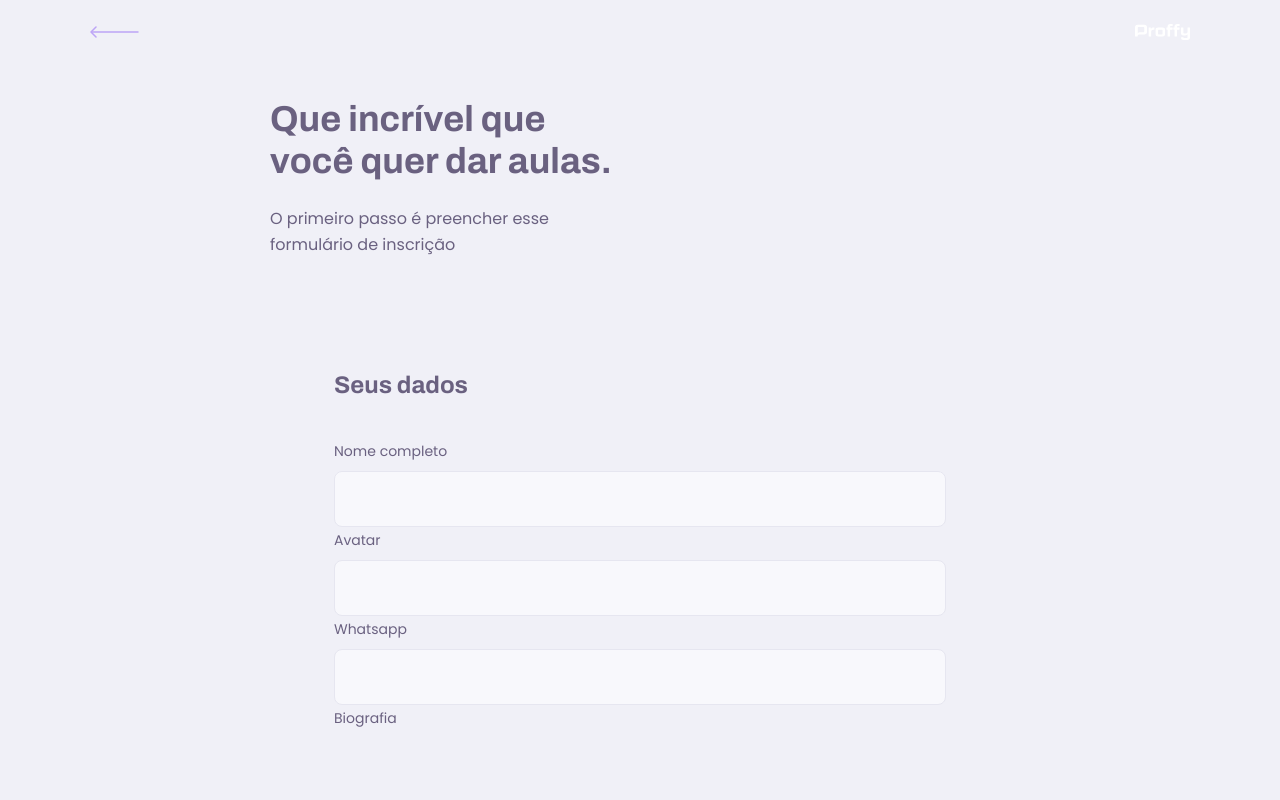
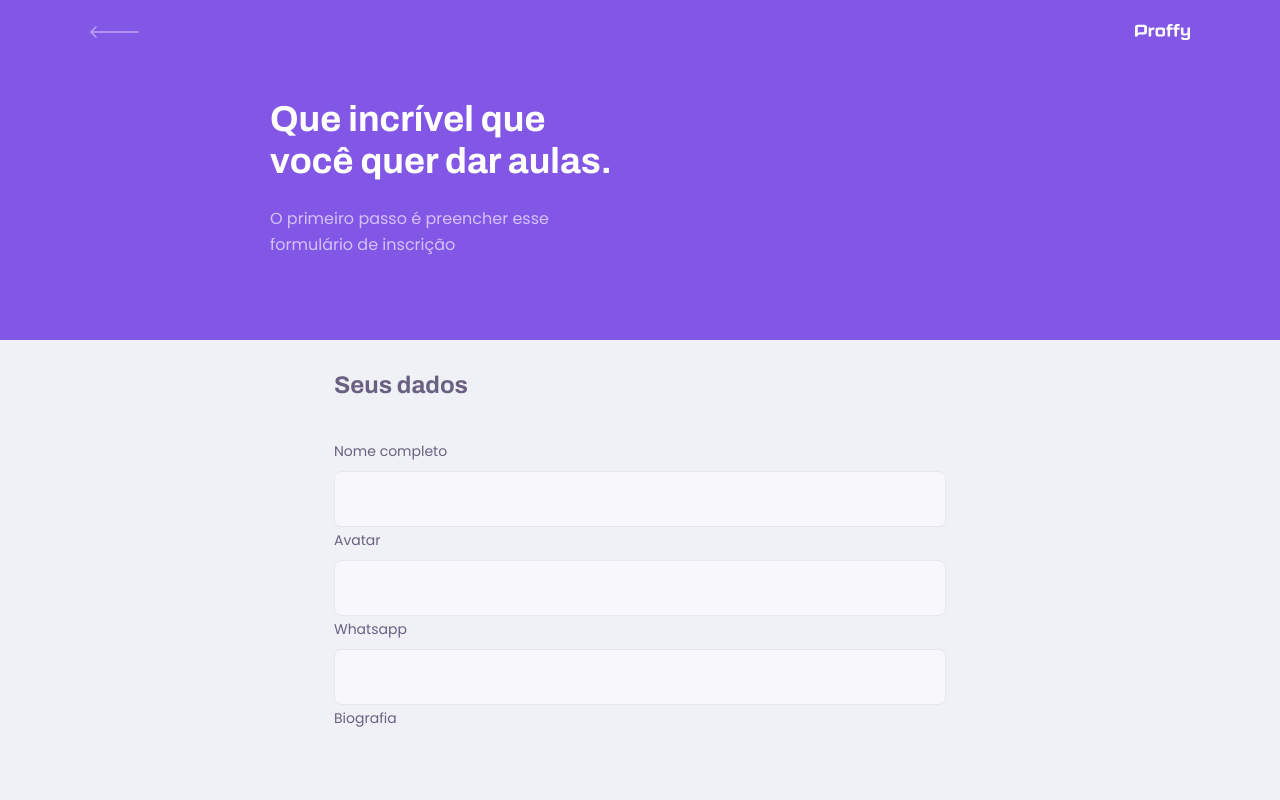
Before and after one commit to EliasGcf/proffy, a React (Create React App) app in the folder packages/web/: page /give-classes in a window 1280 px wide. Shown: the top 800 px of the page. Built offline with nearby package versions, Linux system fonts and the light colour scheme.

Commit message:
chore(web): Change PageHeader styles to Styled-Component

```diff
--- a/packages/web/src/components/PageHeader/index.tsx
+++ b/packages/web/src/components/PageHeader/index.tsx
@@ -4,7 +4,7 @@ import { Link } from 'react-router-dom';
 import logoImg from '../../assets/images/logo.svg';
 import backIcon from '../../assets/images/icons/back.svg';
 
-import './styles.css';
+import { HeaderContainer, TopBarContainer, HeaderContent } from './styles';
 
 interface PageHeaderProps {
   title: string;
@@ -17,23 +17,23 @@ const PageHeader: React.FC<PageHeaderProps> = ({
   children,
 }) => {
   return (
-    <header className="page-header">
-      <div className="top-bar-container">
+    <HeaderContainer>
+      <TopBarContainer>
         <Link to="/">
           <img src={backIcon} alt="Voltar" />
         </Link>
 
         <img src={logoImg} alt="Proffy" />
-      </div>
+      </TopBarContainer>
 
-      <div className="header-content">
+      <HeaderContent>
         <strong>{title}</strong>
 
         {description && <p>{description}</p>}
 
         {children}
-      </div>
-    </header>
+      </HeaderContent>
+    </HeaderContainer>
   );
 };
 
--- a/packages/web/src/components/PageHeader/styles.css
+++ /dev/null
@@ -1,74 +0,0 @@
-.page-header {
-  display: flex;
-  flex-direction: column;
-  background: var(--color-primary)
-}
-
-.page-header .top-bar-container {
-  width: 90%;
-  margin: 0 auto;
-  display: flex;
-  align-items: center;
-  justify-content: space-between;
-  color: var(--color-text-in-primary);
-  padding: 1.6rem 0;
-}
-
-.page-header .top-bar-container a {
-  height: 3.2rem;
-  transition: opacity 0.2s;
-}
-
-.page-header .top-bar-container a:hover {
-  opacity: 0.6;
-}
-
-.page-header .top-bar-container > img {
-  height: 1.6rem;
-}
-
-.page-header .header-content {
-  width: 90%;
-  margin: 0 auto;
-  position: relative;
-  margin: 3.2rem auto;
-}
-
-.page-header .header-content strong {
-  font: 700 3.6rem Archivo;
-  line-height: 4.2rem;
-  color: var(--color-title-in-primary);
-}
-
-.page-header .header-content p {
-  max-width: 30rem;
-  font-size: 1.6rem;
-  line-height: 2.6rem;
-  color: var(--color-text-in-primary);
-  margin-top: 2.4rem;
-}
-
-@media (min-width: 700px) {
-  .page-header {
-    height: 340px;
-  }
-
-  .page-header .top-bar-container {
-    max-width: 1100px;
-  }
-
-  .page-header .header-content {
-    flex: 1;
-    max-width: 740px;
-    margin: 0 auto;
-    padding-bottom: 48px;
-    display: flex;
-    flex-direction: column;
-    justify-content: center;
-    align-items: flex-start;
-  }
-
-  .page-header .header-content strong {
-    max-width: 350px;
-  }
-}
--- /dev/null
+++ b/packages/web/src/components/PageHeader/styles.ts
@@ -0,0 +1,74 @@
+import styled from 'styled-components';
+
+export const HeaderContainer = styled.header`
+  display: flex;
+  flex-direction: column;
+  background: ${({ theme }) => theme.colors.primary};
+
+  @media (min-width: 700px) {
+    height: 340px;
+  }
+`;
+
+export const TopBarContainer = styled.div`
+  width: 90%;
+  margin: 0 auto;
+  display: flex;
+  align-items: center;
+  justify-content: space-between;
+  color: ${({ theme }) => theme.colors.primary};
+  padding: 1.6rem 0;
+
+  > img {
+    height: 1.6rem;
+  }
+
+  a {
+    height: 3.2rem;
+    transition: opacity 0.2s;
+
+    &:hover {
+      opacity: 0.6;
+    }
+  }
+
+  @media (min-width: 700px) {
+    max-width: 1100px;
+  }
+`;
+
+export const HeaderContent = styled.div`
+  width: 90%;
+  margin: 0 auto;
+  position: relative;
+  margin: 3.2rem auto;
+
+  strong {
+    font: 700 3.6rem Archivo;
+    line-height: 4.2rem;
+    color: ${({ theme }) => theme.colors.titleInPrimary};
+  }
+
+  p {
+    max-width: 30rem;
+    font-size: 1.6rem;
+    line-height: 2.6rem;
+    color: ${({ theme }) => theme.colors.textInPrimary};
+    margin-top: 2.4rem;
+  }
+
+  @media (min-width: 700px) {
+    flex: 1;
+    max-width: 740px;
+    margin: 0 auto;
+    padding-bottom: 48px;
+    display: flex;
+    flex-direction: column;
+    justify-content: center;
+    align-items: flex-start;
+
+    strong {
+      max-width: 350px;
+    }
+  }
+`;
```
